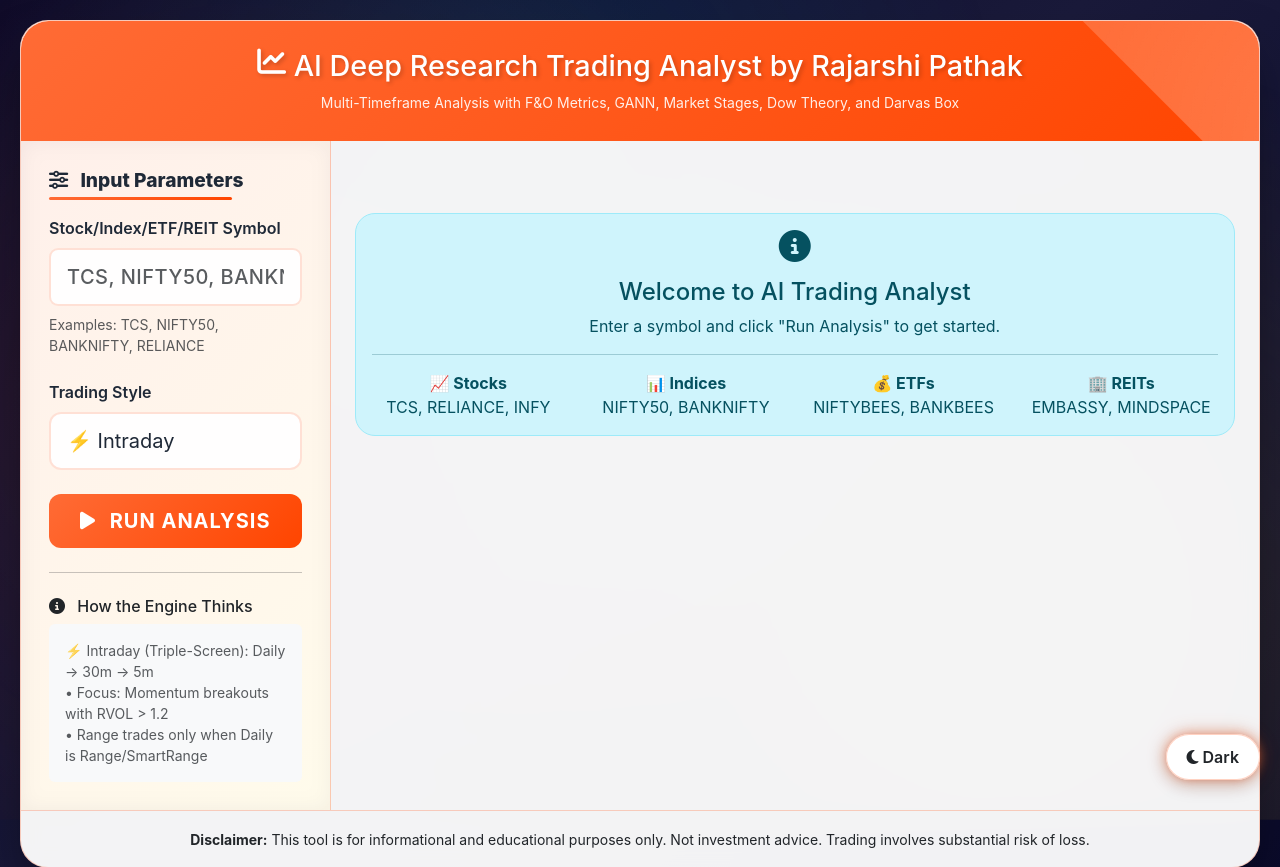
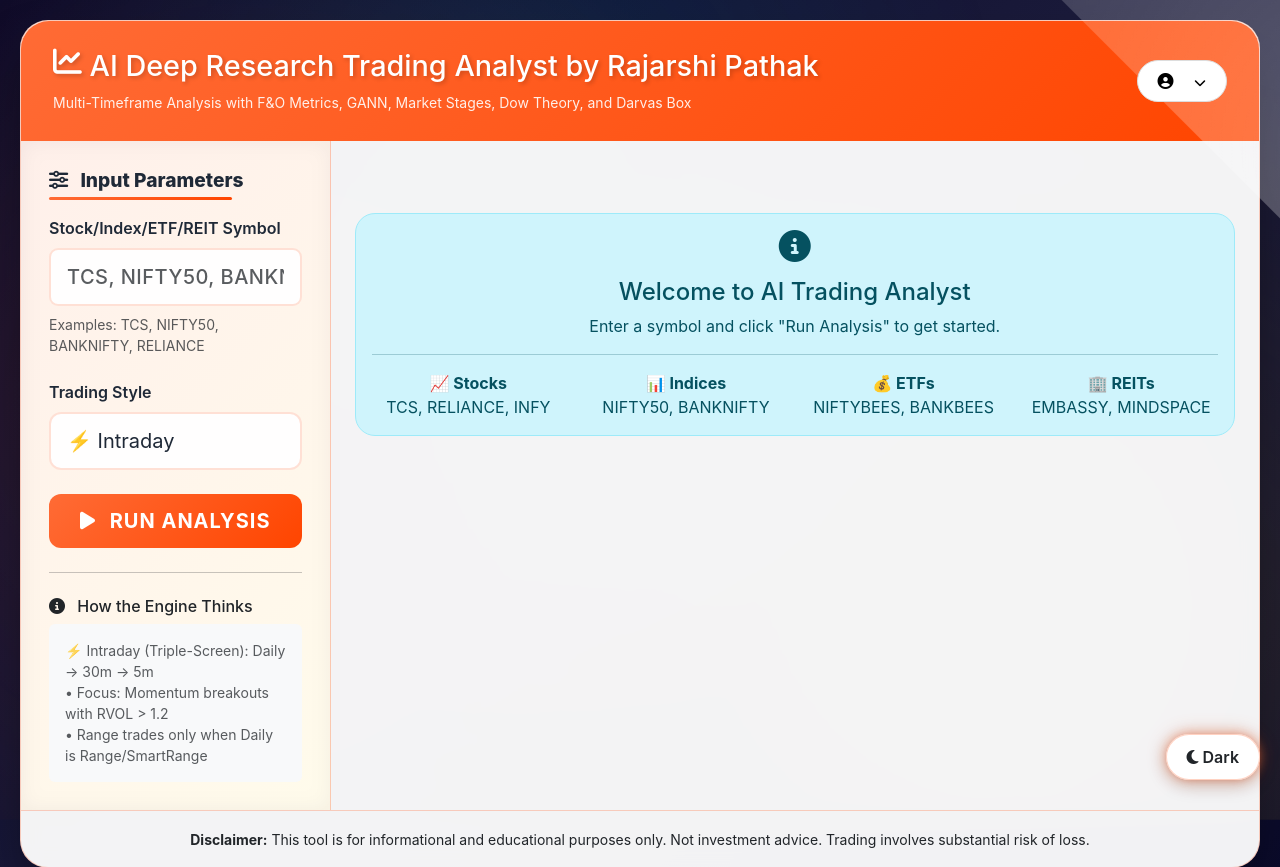
Before and after one commit to Vibe-Raj-Git/ai-trading-analyst, a Flask app: template templates/index.html in a window 1280 px wide. Shown: the top 867 px of the page. Run offline with Flask 3, Linux system fonts and the light colour scheme; the template is opened without the code that fills it, so the values that code supplies are empty; some libraries are stand-ins or nearby versions.

Commit message:
adding UM v1

```diff
--- a/templates/index.html
+++ b/templates/index.html
@@ -106,7 +106,7 @@
             position: relative;
             z-index: 1;
             border: 1px solid rgba(255, 107, 53, 0.3);
-            overflow: hidden;
+            overflow: visible;
         }
 
         /* Theme Toggle */
@@ -135,7 +135,6 @@
             padding: 28px 32px;
             background: var(--gradient-primary);
             border-radius: 28px 28px 0 0;
-            text-align: center;
             position: relative;
             overflow: hidden;
         }
@@ -689,19 +688,91 @@
         ::-webkit-scrollbar-thumb:hover {
             background: linear-gradient(135deg, #ff4500, #ff6b35);
         }
+        /* CRITICAL FIX: Allow dropdown to show above header */
+        .main-container,
+        .header,
+        .header > div,
+        .header > div > div {
+            overflow: visible !important;
+        }
+
+        .dropdown-menu,
+        #adminMenu {
+            position: absolute !important;
+            z-index: 9999 !important;
+        }
+
+        .dropdown {
+            position: relative !important;
+            z-index: 10000 !important;
+        }
     </style>
 </head>
 <body>
     <div class="main-container">
-        <!-- Header -->
+        <!-- Header with User Menu -->
         <div class="header">
+            <div style="display: flex; justify-content: space-between; align-items: center; flex-wrap: wrap;">
                 <div>
                     <h1>
                         <i class="fas fa-chart-line"></i> AI Deep Research Trading Analyst by Rajarshi Pathak
                     </h1>
                     <small>Multi-Timeframe Analysis with F&O Metrics, GANN, Market Stages, Dow Theory, and Darvas Box</small>
                 </div>
+
+                <div style="position: relative; display: inline-block; z-index: 2000;">
+                    <button class="btn btn-light" type="button"
+                            style="border-radius: 50px; padding: 8px 20px; cursor: pointer; background: white; border: 1px solid #ddd;"
+                            onclick="toggleAdminMenu()">
+                        <i class="fas fa-user-circle me-2"></i> {{ current_user.username }}
+                        <i class="fas fa-chevron-down ms-2" style="font-size: 12px;"></i>
+                    </button>
+                    <div id="adminMenu" style="position: absolute; right: 0; top: 100%; margin-top: 8px;
+                                background: white; border-radius: 12px; box-shadow: 0 10px 40px rgba(0,0,0,0.2);
+                                min-width: 220px; display: none; z-index: 9999; overflow: hidden;">
+                        <a href="{{ url_for('auth.profile') }}" style="display: block; padding: 12px 20px; text-decoration: none; color: #333;">
+                            <i class="fas fa-user me-2" style="color: #ff6b35;"></i> Profile
+                        </a>
+                        {% if current_user.role == 'admin' %}
+                        <div style="height: 1px; background: #e5e7eb;"></div>
+                        <a href="{{ url_for('admin.dashboard') }}" style="display: block; padding: 12px 20px; text-decoration: none; color: #333;">
+                            <i class="fas fa-tachometer-alt me-2" style="color: #ff6b35;"></i> Admin Dashboard
+                        </a>
+                        <a href="{{ url_for('admin.users') }}" style="display: block; padding: 12px 20px; text-decoration: none; color: #333;">
+                            <i class="fas fa-users me-2" style="color: #ff6b35;"></i> Manage Users
+                        </a>
+                        <a href="{{ url_for('admin.activity_log') }}" style="display: block; padding: 12px 20px; text-decoration: none; color: #333;">
+                            <i class="fas fa-history me-2" style="color: #ff6b35;"></i> Activity Log
+                        </a>
+                        {% endif %}
+                        <div style="height: 1px; background: #e5e7eb;"></div>
+                        <a href="{{ url_for('auth.logout') }}" style="display: block; padding: 12px 20px; text-decoration: none; color: #dc3545;">
+                            <i class="fas fa-sign-out-alt me-2"></i> Logout
+                        </a>
                     </div>
+                </div>
+            </div>
+        </div>
+
+        <script>
+        function toggleAdminMenu() {
+            var menu = document.getElementById('adminMenu');
+            if (menu.style.display === 'none' || menu.style.display === '') {
+                menu.style.display = 'block';
+            } else {
+                menu.style.display = 'none';
+            }
+        }
+
+        // Close menu when clicking outside
+        document.addEventListener('click', function(event) {
+            var menu = document.getElementById('adminMenu');
+            var button = event.target.closest('[onclick="toggleAdminMenu()"]');
+            if (!button && menu) {
+                menu.style.display = 'none';
+            }
+        });
+        </script>
 
         <div class="row g-0">
             <!-- Sidebar -->
@@ -1215,7 +1286,6 @@
                     document.getElementById('fo_decision_bias').innerHTML = fc.fo_bias;
                     document.getElementById('fo_decision_conviction').innerHTML = fc.fo_conviction || '--';
 
-                    // ✅ ADD THIS - Update risk
                     const riskEl = document.getElementById('fo_decision_risk');
                     if (riskEl) {
                         if (fc.fo_no_trade === true || fc.fo_bias === 'no_trade') {
@@ -1329,6 +1399,7 @@
             }
         });
     </script>
+
     <!-- Force FO Decision update -->
     <script>
         // Ensure FO Decision updates correctly
@@ -1366,5 +1437,18 @@
         }
     </script>
 
+    <!-- Bootstrap JS for dropdown -->
+    <script src="https://cdn.jsdelivr.net/npm/bootstrap@5.3.0/dist/js/bootstrap.bundle.min.js"></script>
+    <script>
+        // Manually initialize all dropdowns
+        document.addEventListener('DOMContentLoaded', function() {
+            // Initialize all dropdown toggles
+            var dropdownToggleList = [].slice.call(document.querySelectorAll('[data-bs-toggle="dropdown"]'));
+            dropdownToggleList.map(function(dropdownToggleEl) {
+                return new bootstrap.Dropdown(dropdownToggleEl);
+            });
+            console.log('Dropdowns initialized:', dropdownToggleList.length);
+        });
+    </script>
 </body>
 </html>
```
Lines whose indentation alone changed are shown as unchanged.
